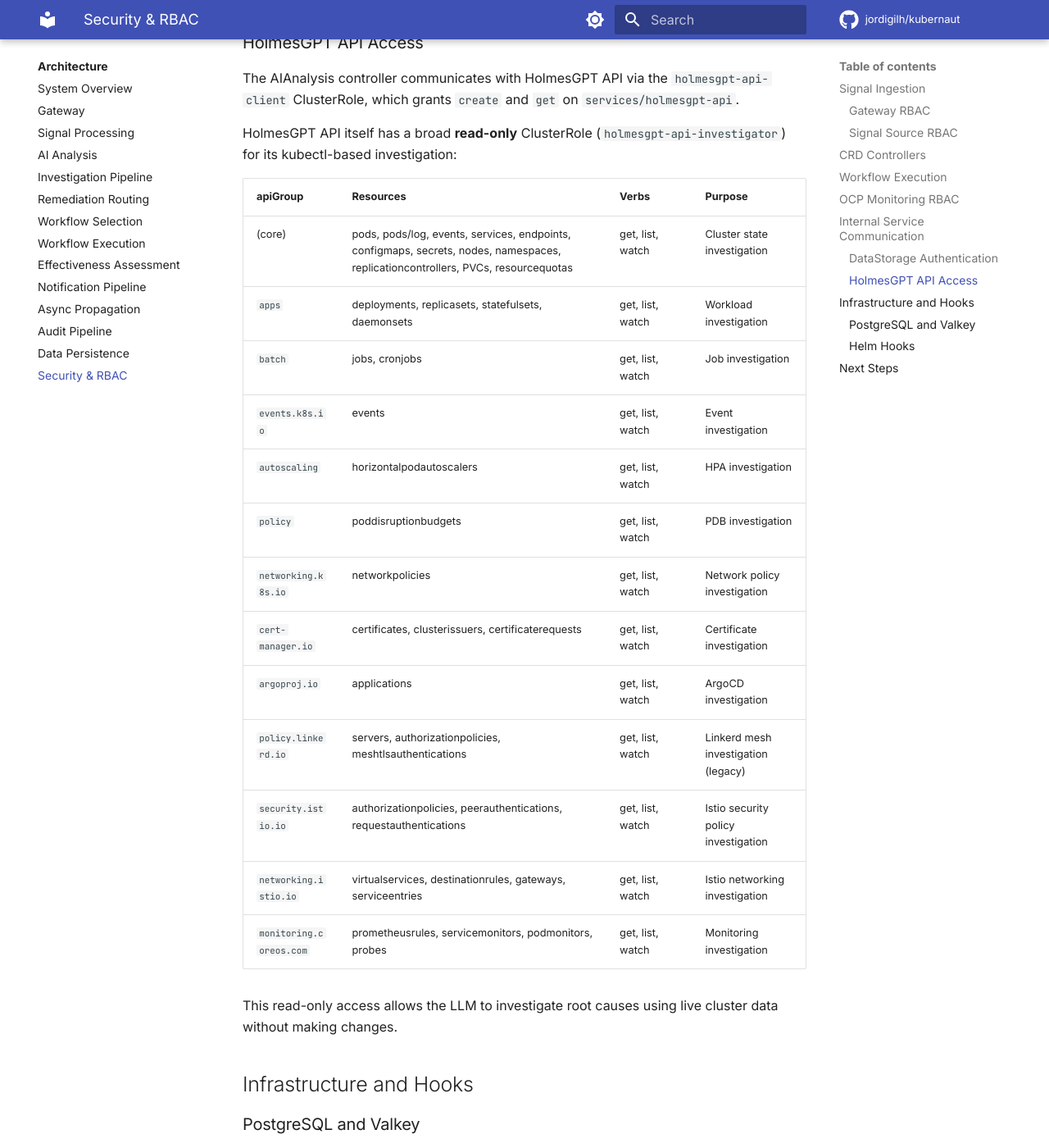
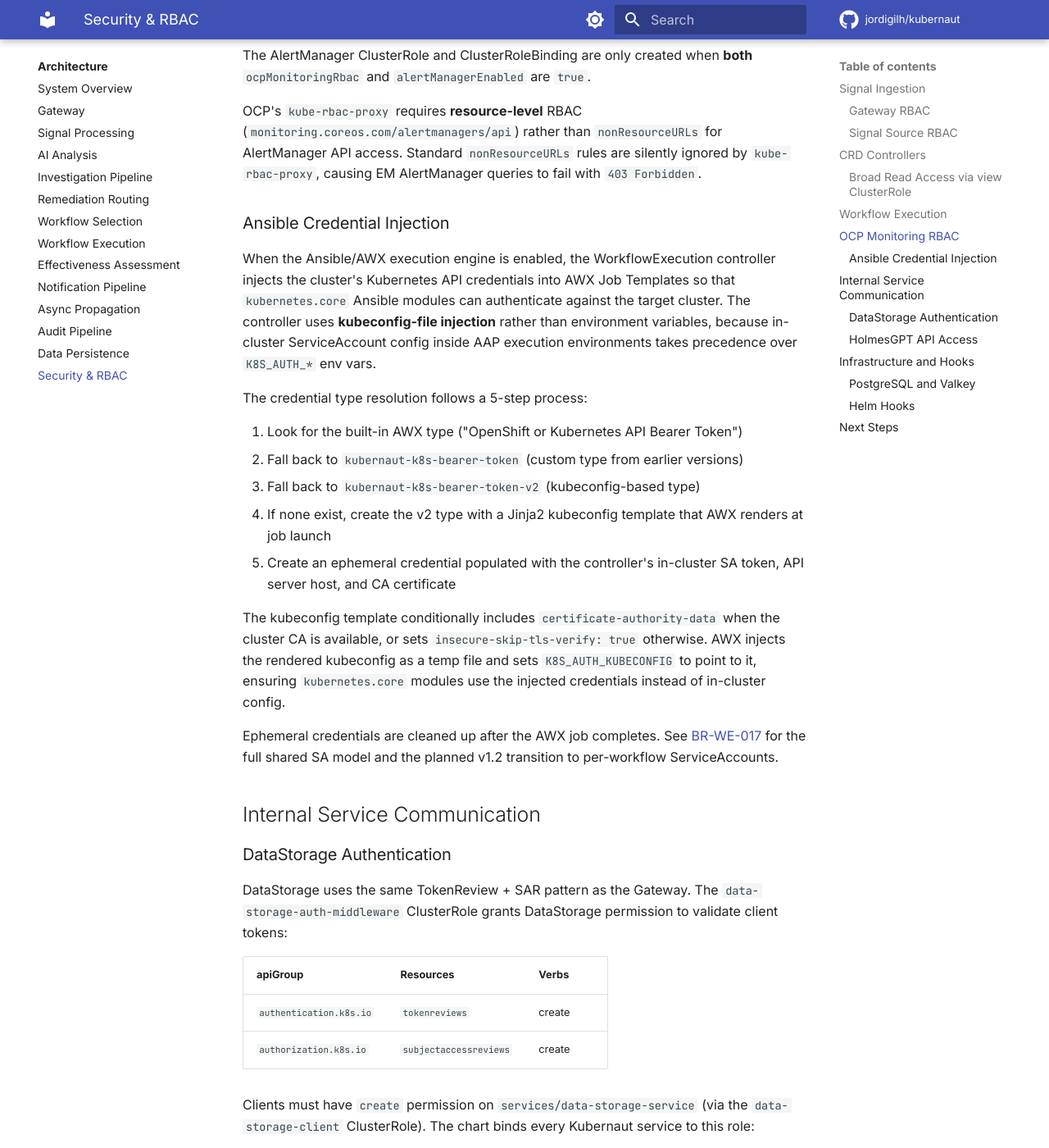
Before and after one commit to jordigilh/kubernaut-docs, an MkDocs documentation site: the page built from docs/architecture/security-rbac.md, in a window 1280 px wide and 1400 px high, scrolled down 7353 px. Shown: the whole window at 82% size. Built offline with MkDocs 1.6.1 and Material for MkDocs 9.7.7, drawn with Linux system fonts in a browser that asks for light colours; comment, search, counter and statistics services are not loaded; the version menu is left out; some of the changed text lies outside the part shown.

Commit message:
docs: rc13 operational updates — RBAC, credential injection, enrichment, CRD hook
- Add view ClusterRoleBinding documentation for RO/EM with degraded hash
  capture behavior (#545)
- Document 4 new Ansible playbook RBAC rules in workflow-runner
  ClusterRole (#551)
- Add Ansible credential injection subsection covering kubeconfig-file
  injection flow (#552)
- Document notification enrichment (workflow UUID → name resolution)
  in architecture and user guide (#553)
- Update upgrading guide for automatic CRD pre-upgrade hook and add
  CRD apply permission to hook RBAC table (#521)

Made-with: Cursor

```diff
--- a/docs/architecture/security-rbac.md
+++ b/docs/architecture/security-rbac.md
@@ -84,6 +84,12 @@ Four services (HolmesGPT API, WorkflowExecution, RemediationOrchestrator, Effect
 | Notification | `notification-controller` | NotificationRequest | Events (create) | Minimal scope |
 | AuthWebhook | `authwebhook` | All Kubernaut CRDs (read), status subresources (update, patch) | -- | Admission webhook validation, defaulting, and catalog registration. Intercepts CREATE and UPDATE operations on `RemediationWorkflow` CRDs. Uses retry-on-conflict for `ActionType` status updates. |
 
+### Broad Read Access via `view` ClusterRole
+
+The RemediationOrchestrator and EffectivenessMonitor are additionally bound to the Kubernetes built-in `view` ClusterRole via `remediationorchestrator-view` and `effectivenessmonitor-view` ClusterRoleBindings. This provides broad read access to CRD types not individually enumerated in their dedicated ClusterRoles -- for example, cert-manager `Certificate` resources and Istio networking resources -- which is required for pre- and post-remediation hash capture (DD-EM-002).
+
+If the `view` ClusterRole lacks read permission for a particular resource type (e.g., a third-party CRD), hash capture emits a `HashCaptureDegraded` Kubernetes event and the EffectivenessAssessment proceeds in **degraded mode** rather than failing the pipeline. In degraded mode, the EA skips the hash comparison component and relies on the remaining health-check signals (alert state, metric thresholds, pod readiness) to determine effectiveness.
+
 ## Workflow Execution
 
 Remediation workflows (Jobs, Tekton PipelineRuns, Ansible playbooks) execute in the `kubernaut-workflows` namespace under the `kubernaut-workflow-runner` ServiceAccount. This is the broadest ClusterRole in the system because workflows need to act on the cluster to remediate issues.
@@ -104,6 +110,12 @@ Remediation workflows (Jobs, Tekton PipelineRuns, Ansible playbooks) execute in
 | `policy.linkerd.io` | `authorizationpolicies`, `servers`, `meshtlsauthentications` | get, list, delete | Manage Linkerd policies (legacy) |
 | `security.istio.io` | `authorizationpolicies`, `peerauthentications`, `requestauthentications` | get, list, delete | Manage Istio security policies |
 | `networking.istio.io` | `virtualservices`, `destinationrules`, `gateways`, `serviceentries` | get, list, create, update, patch, delete | Manage Istio networking resources |
+| `kubernaut.ai` | `workflowexecutions` | get | Ansible playbooks read WFE ownerReferences for RR correlation |
+| `storage.k8s.io` | `storageclasses` | get, list | Discover default StorageClass for PVC migration |
+| (core) | `endpoints` | get, list | Check service endpoint health |
+| `batch` | `jobs` | get, list, create, delete | pg_dump/pg_restore Job lifecycle (disk-pressure-emptydir scenario) |
+
+The last four rules were added for production Ansible playbooks (DD-WE-007). In v1.2, per-workflow SA scoping ([#501](https://github.com/jordigilh/kubernaut/issues/501)) will replace the shared ClusterRole with schema-declared RBAC per execution.
 
 Additionally, a namespace-scoped `workflowexecution-dep-reader` Role grants `get`, `list`, `watch` on Secrets and ConfigMaps in the execution namespace for dependency validation before workflow launch.
 
@@ -123,6 +135,22 @@ When `effectivenessmonitor.external.ocpMonitoringRbac` is `true`, the chart crea
 The AlertManager ClusterRole and ClusterRoleBinding are only created when **both** `ocpMonitoringRbac` and `alertManagerEnabled` are `true`.
 
 OCP's `kube-rbac-proxy` requires **resource-level** RBAC (`monitoring.coreos.com/alertmanagers/api`) rather than `nonResourceURLs` for AlertManager API access. Standard `nonResourceURLs` rules are silently ignored by `kube-rbac-proxy`, causing EM AlertManager queries to fail with `403 Forbidden`.
+
+### Ansible Credential Injection
+
+When the Ansible/AWX execution engine is enabled, the WorkflowExecution controller injects the cluster's Kubernetes API credentials into AWX Job Templates so that `kubernetes.core` Ansible modules can authenticate against the target cluster. The controller uses **kubeconfig-file injection** rather than environment variables, because in-cluster ServiceAccount config inside AAP execution environments takes precedence over `K8S_AUTH_*` env vars.
+
+The credential type resolution follows a 5-step process:
+
+1. Look for the built-in AWX type ("OpenShift or Kubernetes API Bearer Token")
+2. Fall back to `kubernaut-k8s-bearer-token` (custom type from earlier versions)
+3. Fall back to `kubernaut-k8s-bearer-token-v2` (kubeconfig-based type)
+4. If none exist, create the v2 type with a Jinja2 kubeconfig template that AWX renders at job launch
+5. Create an ephemeral credential populated with the controller's in-cluster SA token, API server host, and CA certificate
+
+The kubeconfig template conditionally includes `certificate-authority-data` when the cluster CA is available, or sets `insecure-skip-tls-verify: true` otherwise. AWX injects the rendered kubeconfig as a temp file and sets `K8S_AUTH_KUBECONFIG` to point to it, ensuring `kubernetes.core` modules use the injected credentials instead of in-cluster config.
+
+Ephemeral credentials are cleaned up after the AWX job completes. See [BR-WE-017](https://github.com/jordigilh/kubernaut/blob/main/docs/requirements/BR-WE-017-shared-sa-execution-model.md) for the full shared SA model and the planned v1.2 transition to per-workflow ServiceAccounts.
 
 ## Internal Service Communication
 
@@ -171,12 +199,13 @@ Both run with dedicated ServiceAccounts that have `automountServiceAccountToken:
 
 ### Helm Hooks
 
-The shared hook ServiceAccount (`kubernaut-hook-sa`) and its ClusterRole are used by TLS certificate generation jobs and the database migration job:
+The shared hook ServiceAccount (`kubernaut-hook-sa`) and its ClusterRole are used by TLS certificate generation jobs, the database migration job, and the CRD upgrade job:
 
 | apiGroup | Resources | Verbs | Purpose |
 |---|---|---|---|
 | (core) | `secrets`, `configmaps` | get, create, update, patch, delete | TLS cert/CA storage, migration state |
 | `admissionregistration.k8s.io` | `mutatingwebhookconfigurations`, `validatingwebhookconfigurations` | get, patch | Patch `caBundle` (hook mode only, see [#334](https://github.com/jordigilh/kubernaut/issues/334)) |
+| `apiextensions.k8s.io` | `customresourcedefinitions` | get, list, create, update, patch | CRD pre-upgrade server-side apply ([#521](https://github.com/jordigilh/kubernaut/issues/521)) |
 | (core) | `pods` | get, list | Post-install verification |
 | `apps` | `deployments` | get | Post-install verification |
 | `batch` | `jobs` | get, list | Migration job monitoring |
```
Also changed, not shown: docs/architecture/notification.md (+19 -0 lines), docs/operations/upgrading/index.md (+12 -8 lines), docs/user-guide/notifications.md (+3 -0 lines).
